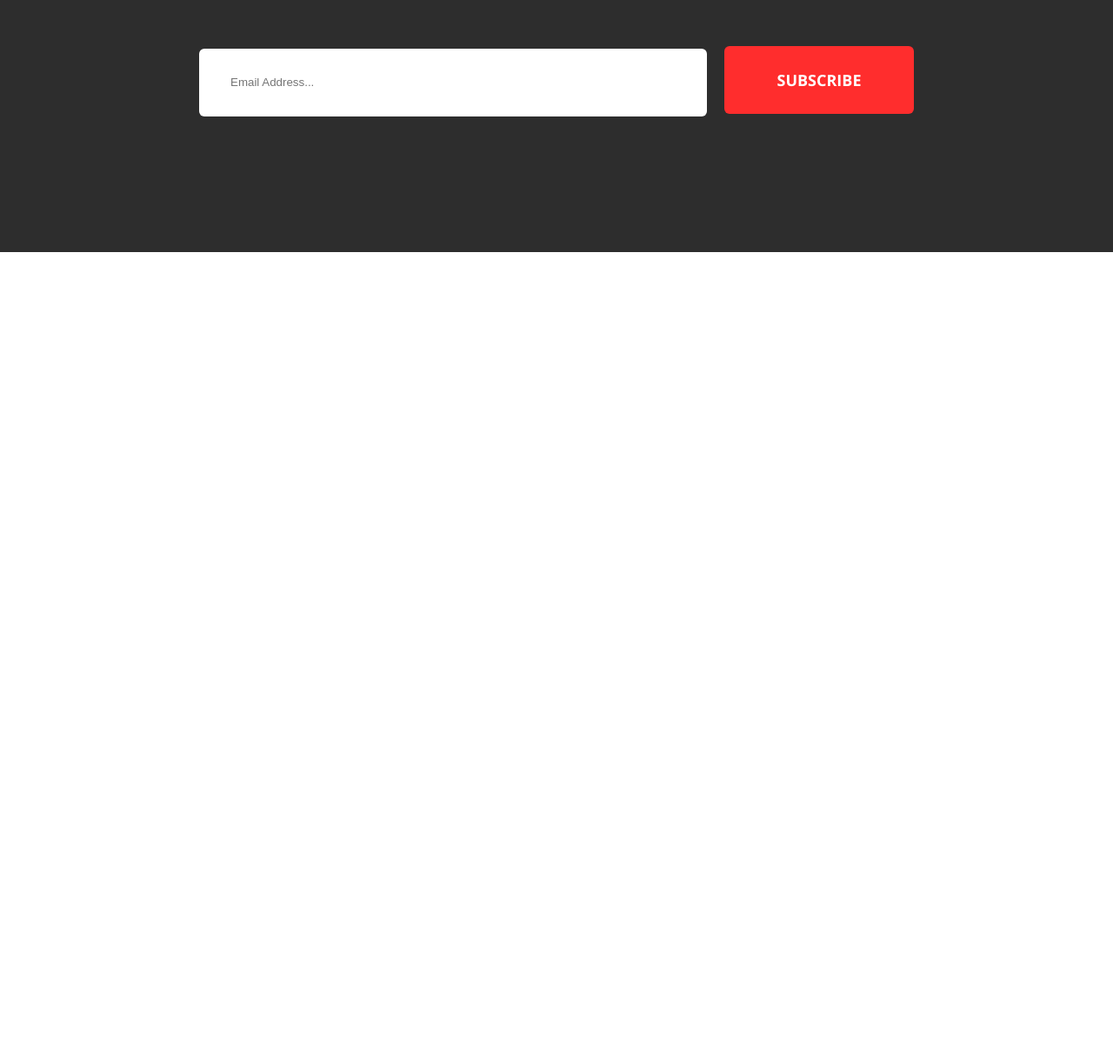
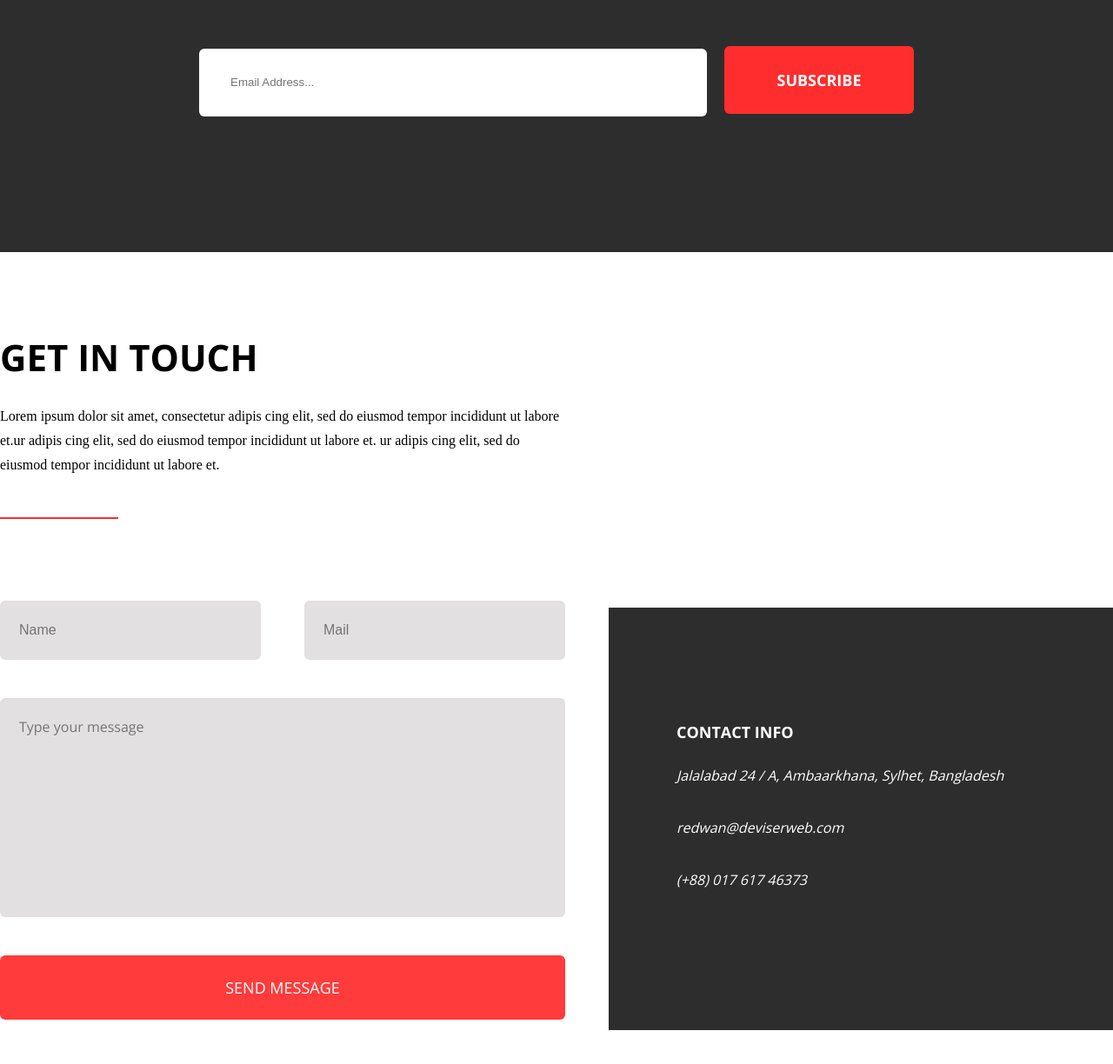
Before and after one commit to annasaban/Landing, a plain HTML site: page index.html in a window 1280 px wide. Shown: the part 3396-4620 px from the top of the page at 87% size. Before the commit the page ends 3686 px from the top, so only its background shows below. Drawn offline with nearby package versions, Linux system fonts and the light colour scheme.

Commit message:
Contacts

```diff
--- a/index.html
+++ b/index.html
@@ -191,6 +191,41 @@
                 <button class="subscribe__button" type="submit">subscribe</button>
             </form>
         </section>
+        <div class="feedback-contacts">
+            <div class="feedback__left-box"></div>
+            <section class="feedback">
+                <div class="feedback__header">
+                    <h2 class="feedback__heading">get in touch</h2>
+                    <p class="section-heading feedback__text">
+                        Lorem ipsum dolor sit amet, consectetur adipis cing elit, sed do eiusmod tempor incididunt ut
+                        labore <br>
+                        et.ur adipis cing elit, sed do eiusmod tempor incididunt ut labore et. ur adipis cing elit, sed
+                        do <br>
+                        eiusmod tempor incididunt ut labore et.
+                    </p>
+                    <hr class="header__line feedback__line">
+                </div>
+                <section class="feedback__body section">
+                    <form class="feedback__form" action="">
+                        <input class="feedback__input feedback__name" type="text" name="name" placeholder="Name"
+                            required>
+                        <input class="feedback__input feedback__mail" type="text" name="mail" placeholder="Mail"
+                            required>
+                        <textarea class="feedback__input feedback__message" name="message" id="" cols="30" rows="10"
+                            placeholder="Type your message"></textarea>
+                        <button class="feedback__button" type="submit">Send message</button>
+                    </form>
+                </section>
+            </section>
+            <section class="contacts">
+                <h2 class="contacts__heading section-heading">contact info</h2>
+                <address class="contacts__address">
+                    <p class="contacts__line">Jalalabad 24 / A, Ambaarkhana, Sylhet, Bangladesh</p>
+                    <p class="contacts__line">redwan@deviserweb.com</p>
+                    <p class="contacts__line">(+88) 017 617 46373</p>
+                </address>
+            </section>
+        </div>
     </main>
 </body>
 
--- a/style/style.css
+++ b/style/style.css
@@ -557,3 +557,149 @@
     margin-left: 20px;
     margin-top: 56px;
 }
+
+/* Feedback contacts */
+
+.feedback-contacts {
+    display: flex;
+    justify-content: center;
+    align-items: flex-end;
+    padding-top: 92px;
+    padding-bottom: 110px;
+}
+
+.feedback-contacts::after {
+    height: 100%;
+    background-color: #2D2D2D;
+}
+
+.feedback {}
+
+.feedback__header {
+    margin-bottom: 34px;
+}
+
+.feedback__heading {
+    font-family: 'Open Sans', Arial, Helvetica, sans-serif;
+    font-size: 42px;
+    font-weight: 700;
+    margin: 0;
+    text-transform: uppercase;
+    margin-bottom: 26px;
+}
+
+.feedback__text {
+    margin: 0;
+    line-height: 28px;
+    max-width: 752px;
+    margin-bottom: 46px;
+}
+
+.feedback__line {
+    border: 1px solid #FF2D2D;
+    width: 134px;
+    max-height: 4px;
+    margin-left: 0;
+}
+
+.feedback__body {
+    position: relative;
+    display: flex;
+    justify-content: space-between;
+    flex-wrap: wrap;
+    width: 100%;
+    max-width: 650px;
+    margin-right: 106px;
+    padding-left: 0;
+    padding-right: 0;
+}
+
+.feedback__form {
+    display: flex;
+    flex-wrap: wrap;
+    justify-content: space-between;
+}
+
+.feedback__input {
+    color: #bebebe;
+    box-sizing: border-box;
+    padding-right: 54px;
+    padding-left: 54px;
+    border: none;
+    border-radius: 6px;
+    background-color: #f3f3f3;
+}
+
+.feedback__name,
+.feedback__mail {
+    display: flex;
+    align-items: center;
+    font-size: 16px;
+    width: 300px;
+    height: 68px;
+    background-color: #e2e0e0;
+    padding: 22px;
+}
+
+.feedback__message {
+    font-family: 'Open Sans', Arial, Helvetica, sans-serif;
+    resize: none;
+    font-size: 16px;
+    width: 100%;
+    max-width: 750px;
+    height: 252px;
+    box-sizing: border-box;
+    margin-bottom: 44px;
+    margin-top: 44px;
+    border: none;
+    border-radius: 6px;
+    background-color: #e2e0e0;
+    padding: 22px;
+}
+
+.feedback__button {
+    font-family: 'Open Sans', Arial, Helvetica, sans-serif;
+    display: flex;
+    align-items: center;
+    justify-content: center;
+    width: 100%;
+    max-width: 750px;
+    height: 74px;
+    color: #ffffff;
+    font-size: 18px;
+    background-color: #FF3B3B;
+    border-radius: 6px;
+    text-transform: uppercase;
+    border: none;
+}
+
+/* Contacts */
+
+.contacts {
+    color: #ffffff;
+    box-sizing: border-box;
+    position: relative;
+    background-color: #2D2D2D;
+    padding: 126px 52px 126px 78px;
+    min-width: 580px;
+    min-height: 486px;
+}
+
+.contacts__heading {
+    font-family: 'Open Sans', Arial, Helvetica, sans-serif;
+    font-size: 18px;
+    font-weight: 700;
+    margin: 0;
+    text-transform: uppercase;
+    line-height: 34px;
+}
+
+.contacts__address {
+    line-height: 28px;
+}
+
+.contacts__line {
+    font-family: 'Open Sans', Arial, Helvetica, sans-serif;
+    line-height: 34px;
+    margin-bottom: 26px;
+}
```
